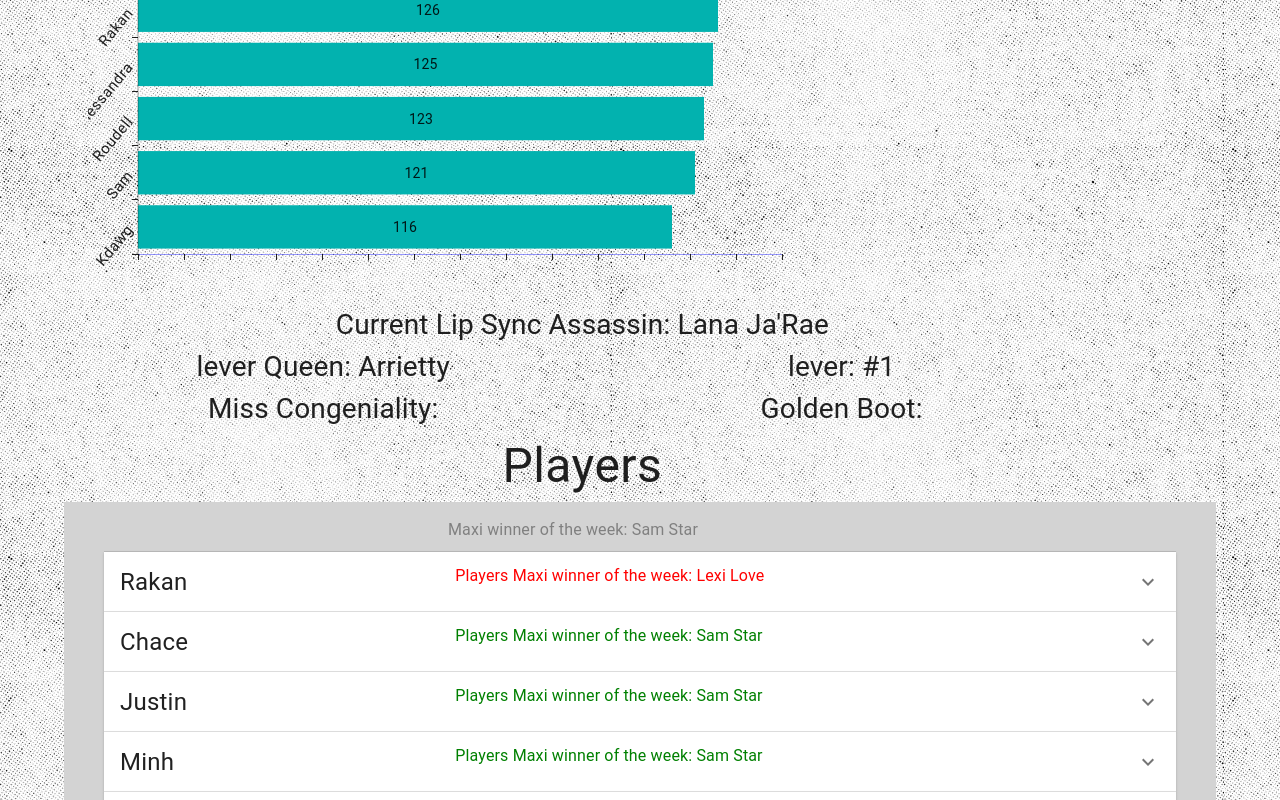
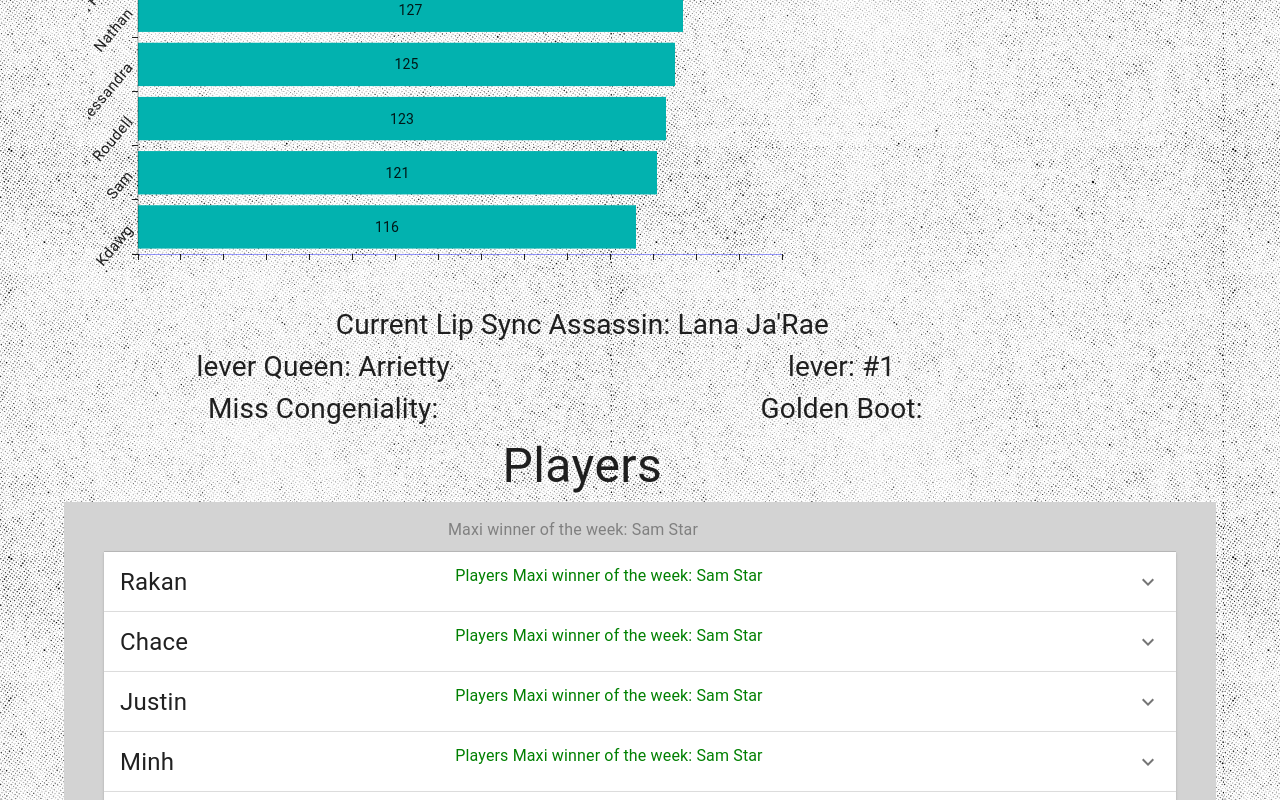
Before and after one commit to rakan-alshubat/frontend-portfolio, a Next.js app: page /DragRace in a window 1280 px wide. Shown: the part 1550-2350 px from the top of the page. Built offline with nearby package versions, Linux system fonts and the light colour scheme.

Commit message:
forgot ME

```diff
--- a/src/files/playerData.js
+++ b/src/files/playerData.js
@@ -18,6 +18,7 @@ export const playerData = [
             "Lucky Starzzz",
         ],
         playerWinners: [
+            "Sam Star",
             "Lexi Love",
             "Onya Nurve",
             "Suzie Toot",
```
